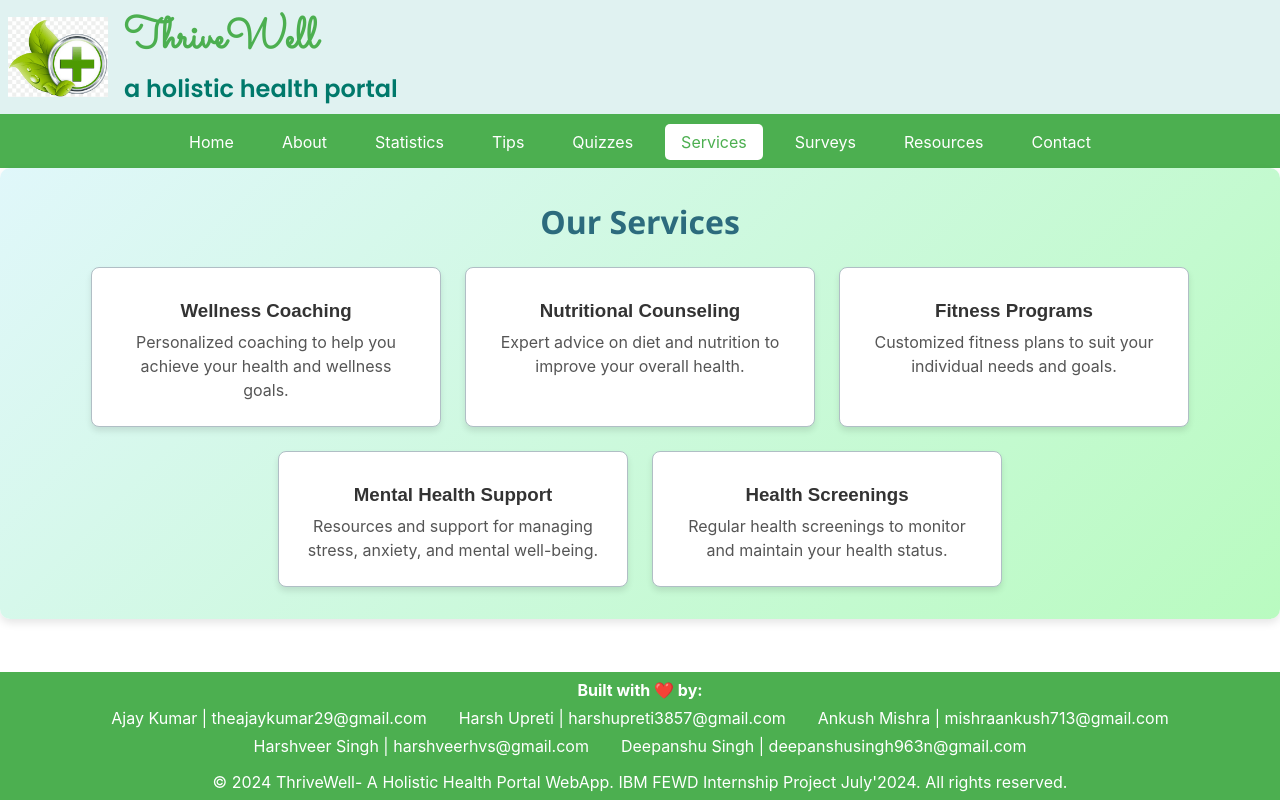
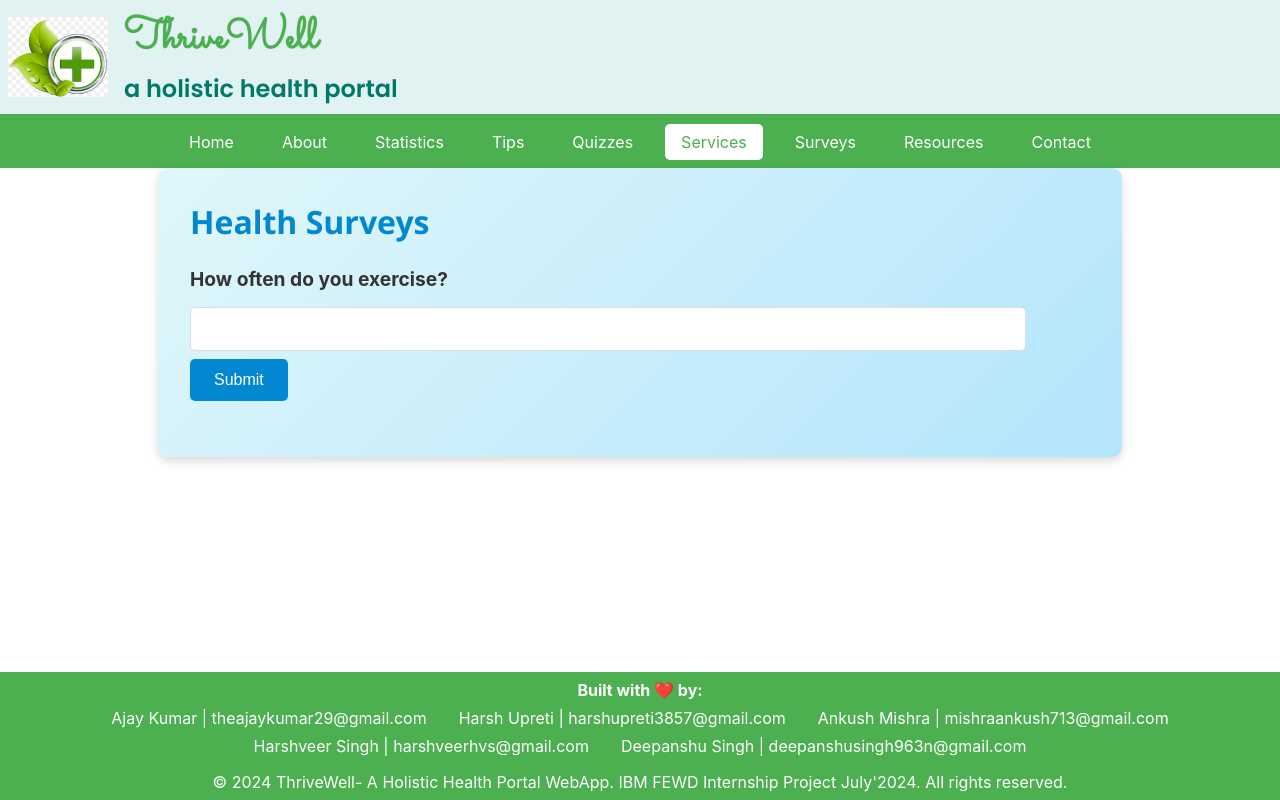
Before and after one commit to ajju-devs/ThriveWell, a React (Create React App) app: page /services in a window 1280 px wide. Built offline with nearby package versions, Linux system fonts and the light colour scheme.

Commit message:
Update Services.js

```diff
--- a/src/components/Services.js
+++ b/src/components/Services.js
@@ -1,43 +1,72 @@
-import React from 'react';
-import './Services.css';
+import React, { useState } from 'react';
+import './Surveys.css';
 
-function Services() {
-  const servicesList = [
-    {
-      title: 'Wellness Coaching',
-      description: 'Personalized coaching to help you achieve your health and wellness goals.'
-    },
-    {
-      title: 'Nutritional Counseling',
-      description: 'Expert advice on diet and nutrition to improve your overall health.'
-    },
-    {
-      title: 'Fitness Programs',
-      description: 'Customized fitness plans to suit your individual needs and goals.'
-    },
-    {
-      title: 'Mental Health Support',
-      description: 'Resources and support for managing stress, anxiety, and mental well-being.'
-    },
-    {
-      title: 'Health Screenings',
-      description: 'Regular health screenings to monitor and maintain your health status.'
-    }
+function Surveys() {
+  const [responses, setResponses] = useState([]);
+  const [currentQuestion, setCurrentQuestion] = useState(0);
+  const [answer, setAnswer] = useState('');
+  const [completed, setCompleted] = useState(false);
+
+  const surveyQuestions = [
+    "How often do you exercise?",
+    "Do you eat a balanced diet?",
+    "How many hours of sleep do you get per night?",
+    "How often do you visit a healthcare provider?",
+    "Do you have access to clean drinking water?",
+    "Do you have access to mental health resources?",
+    "How often do you feel stressed?",
+    "Do you take any vitamin or mineral supplements?",
+    "How often do you consume processed foods?",
+    "Are you satisfied with your overall health?"
   ];
 
+  const handleInputChange = (event) => {
+    setAnswer(event.target.value);
+  };
+
+  const handleSubmit = () => {
+    setResponses([...responses, { question: surveyQuestions[currentQuestion], answer }]);
+    setAnswer('');
+    const nextQuestion = currentQuestion + 1;
+    if (nextQuestion < surveyQuestions.length) {
+      setCurrentQuestion(nextQuestion);
+    } else {
+      setCurrentQuestion(null);
+      setCompleted(true);
+    }
+  };
+
+  const handleRestart = () => {
+    setResponses([]);
+    setCurrentQuestion(0);
+    setAnswer('');
+    setCompleted(false);
+  };
+
   return (
-    <div className="services">
-      <h2>Our Services</h2>
-      <ul>
-        {servicesList.map((service, index) => (
-          <li key={index} className="service-item">
-            <h3>{service.title}</h3>
-            <p>{service.description}</p>
-          </li>
-        ))}
-      </ul>
+    <div className="surveys">
+      <h2>Health Surveys</h2>
+      {currentQuestion !== null ? (
+        <div>
+          <p>{surveyQuestions[currentQuestion]}</p>
+          <input
+            type="text"
+            value={answer}
+            onChange={handleInputChange}
+          />
+          <button onClick={handleSubmit}>
+            {currentQuestion === surveyQuestions.length - 1 ? 'Last Submit' : 'Submit'}
+          </button>
+        </div>
+      ) : completed ? (
+        <div>
+          <h3>Survey Completed! Here are your responses:</h3>
+          <pre>{JSON.stringify(responses, null, 2)}</pre>
+          <button onClick={handleRestart}>Take the survey again</button>
+        </div>
+      ) : null}
     </div>
   );
 }
 
-export default Services;
+export default Surveys;
```
